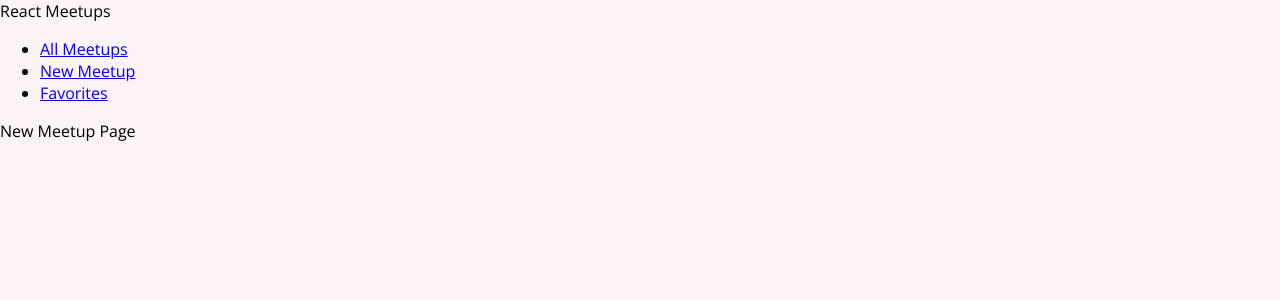
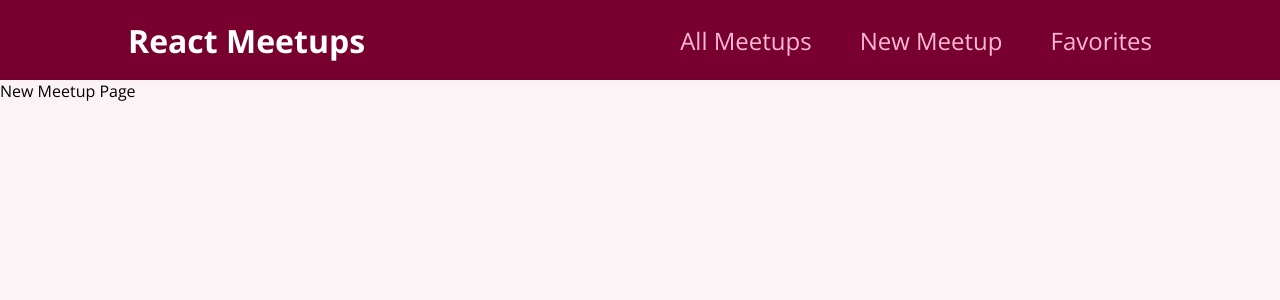
Before and after one commit to jaytula/react-refresher, a React (Create React App) app in the folder meetups/: page /new-meetup in a window 1280 px wide. Shown: the top 300 px of the page. Built offline with nearby package versions, Linux system fonts and the light colour scheme.

Commit message:
33. Scoping Component Styles With CSS Modules

```diff
--- /dev/null
+++ b/meetups/src/components/layout/MainNavigation.module.css
@@ -0,0 +1,47 @@
+.header {
+  width: 100%;
+  height: 5rem;
+  display: flex;
+  align-items: center;
+  justify-content: space-between;
+  background-color: #77002e;
+  padding: 0 10%;
+}
+
+.logo {
+  font-size: 2rem;
+  color: white;
+  font-weight: bold;
+}
+
+.header ul {
+  list-style: none;
+  margin: 0;
+  padding: 0;
+  display: flex;
+  align-items: baseline;
+}
+
+.header li {
+  margin-left: 3rem;
+}
+
+.header a {
+  text-decoration: none;
+  font-size: 1.5rem;
+  color: #fcb8d2;
+}
+
+.header a:hover,
+.header a:active,
+.header a.active {
+  color: white;
+}
+
+.badge {
+  background-color: #cc2062;
+  color: white;
+  border-radius: 12px;
+  padding: 0 1rem;
+  margin-left: 0.5rem;
+}
--- a/meetups/src/components/layout/MainNavigation.tsx
+++ b/meetups/src/components/layout/MainNavigation.tsx
@@ -1,16 +1,25 @@
 import { Link } from "react-router-dom";
+import classes from "./MainNavigation.module.css";
 
 function MainNavigation() {
-  return <header>
-    <div>React Meetups</div>
-    <nav>
-      <ul>
-        <li><Link to="/">All Meetups</Link></li>
-        <li><Link to="/new-meetup">New Meetup</Link></li>
-        <li><Link to="/favorites">Favorites</Link></li>
-      </ul>
-    </nav>
-  </header>
+  return (
+    <header className={classes.header}>
+      <div className={classes.logo}>React Meetups</div>
+      <nav>
+        <ul>
+          <li>
+            <Link to="/">All Meetups</Link>
+          </li>
+          <li>
+            <Link to="/new-meetup">New Meetup</Link>
+          </li>
+          <li>
+            <Link to="/favorites">Favorites</Link>
+          </li>
+        </ul>
+      </nav>
+    </header>
+  );
 }
 
 export default MainNavigation;
```
